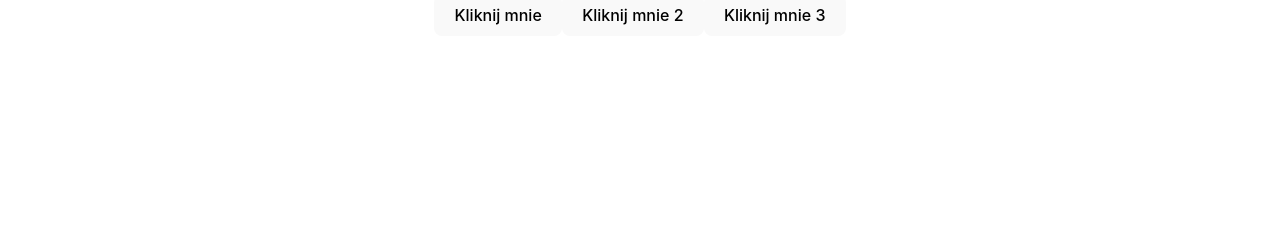
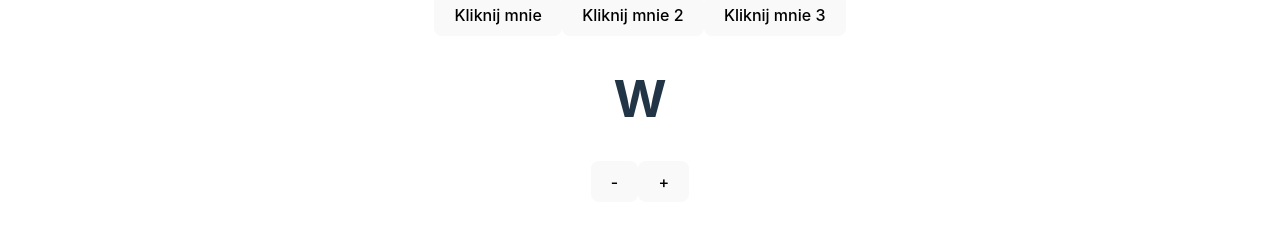
Before and after one commit to nescio99/TechnologieInternetowe2023, a React (Vite) app in the folder jipp-workshop/: page / in a window 1280 px wide. Shown: the part 1774-2000 px from the top of the page. Before the commit the page ends 1842 px from the top, so only its background shows below. Built offline with nearby package versions, Linux system fonts and the light colour scheme.

Commit message:
Chapter 8 Task 8

```diff
--- a/jipp-workshop/src/App.jsx
+++ b/jipp-workshop/src/App.jsx
@@ -14,6 +14,7 @@ import Modal from "./components/Chapter07/Modal.jsx";
 import StrobeLight from "./components/Chapter07/StrobeLight.jsx";
 import Clock from "./components/Chapter07/Clock.jsx";
 import Buttons from "./components/Chapter08/Buttons.jsx";
+import TextTyper from "./components/Chapter08/TextTyper.jsx";
 
 function App() {
   const [count, setCount] = useState(0);
@@ -75,6 +76,7 @@ function App() {
 
         <Clock />
         <Buttons />
+        <TextTyper text="Witaj!" />
     </>
   )
 }
--- /dev/null
+++ b/jipp-workshop/src/components/Chapter08/TextTyper.jsx
@@ -0,0 +1,17 @@
+import React, {useState} from 'react';
+
+const TextTyper = ({text}) => {
+    const [counter, setCounter] = useState(1);
+    const remove = ()  => setCounter(prev => prev - 1 >= 1 ? prev - 1 : 1);
+    const add = ()  => setCounter(prev => prev + 1 <= text.length ? prev + 1 : text.length);
+
+    return (
+        <div>
+            <h1>{text.slice(0,counter)}</h1>
+            <button onClick={remove}>-</button>
+            <button onClick={add}>+</button>
+        </div>
+    );
+};
+
+export default TextTyper;
```
